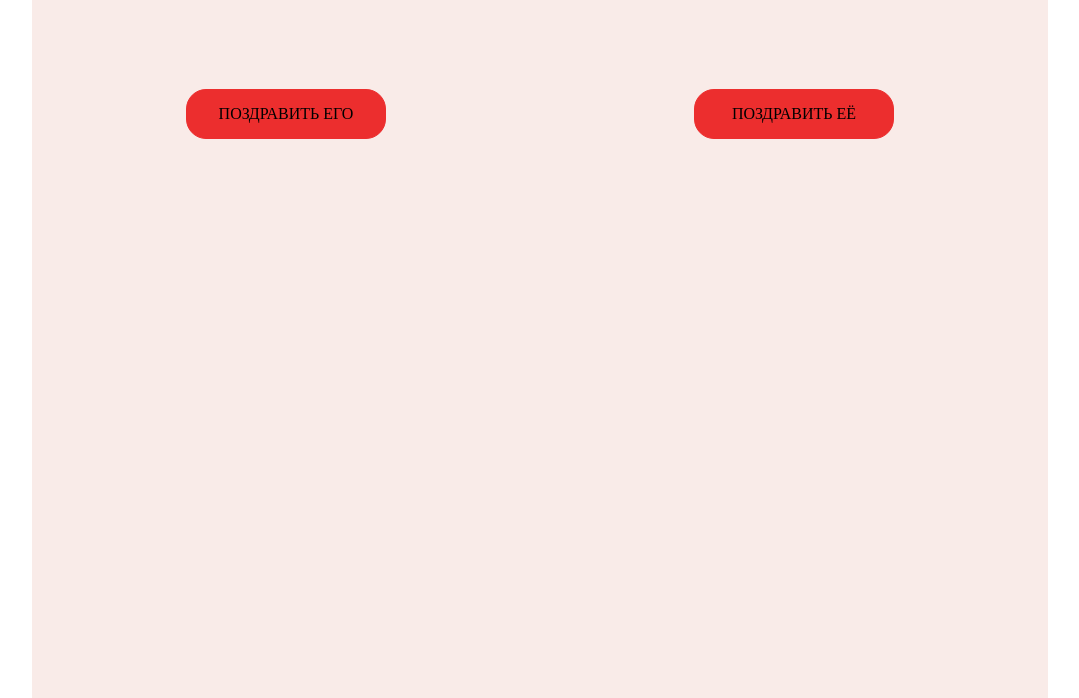
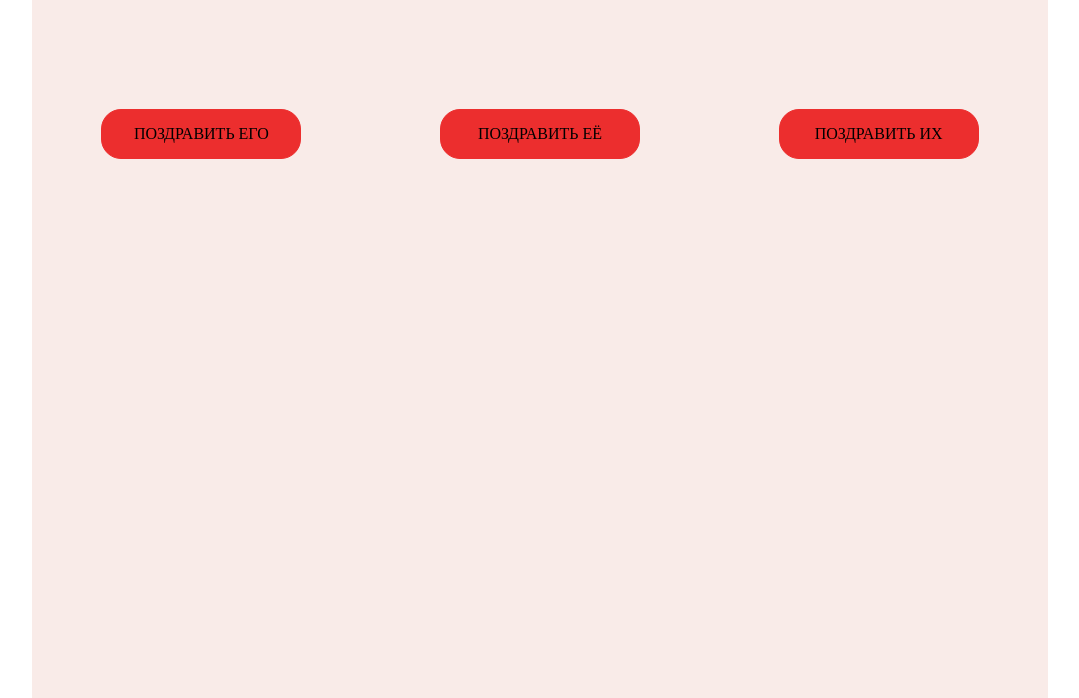
Before and after one commit to LeoUral/Random, a PHP site: page / in a window 1280 px wide. Shown: the part 49-747 px from the top of the page, without its empty margins (100-1179 px from the left). Run offline with PHP 8.4, Linux system fonts and the light colour scheme.

Commit message:
Добавлены варианты
Добавил варианты поздравлений (с юбилеем, с 14 февраля, днем свадьбы), а так же поздравление группы

```diff
--- a/project/index.html
+++ b/project/index.html
@@ -27,19 +27,35 @@
                 <div class="congratulate_them">
                     <div class="congratulate_him who" data-one="him">поздравить его</div>
                     <div class="congratulate_her who" data-one="her">поздравить её</div>
+                    <div class="congratulate_group who" data-one="group">поздравить их</div>
                 </div>
                 <div class="congratulete_select">
                     <div class="congr_select_him off_block_off">
                         <div class="birthday_him congr" data-two="birthday">с днем рождения</div>
+                        <div class="jubilee_him congr" data-two="jubilee">с юбилеем</div>
                         <div class="new_year_him congr" data-two="new_year">с новым годом</div>
                         <div class="february_23 congr" data-two="february_23">с 23 февраля</div>
+                        <div class="february_14_him congr" data-two="february_14">с 14 февраля</div>
+                        <div class="wedding_day_him congr" data-two="wedding_day">с днем свадьбы</div>
                         <div class="another_him congr" data-two="another">прочее</div>
                     </div>
                     <div class="congr_select_her off_block_off">
                         <div class="birthday_her congr" data-two="birthday">с днем рождения</div>
+                        <div class="jubilee_her congr" data-two="jubilee">с юбилеем</div>
                         <div class="new_year_her congr" data-two="new_year">с новым годом</div>
                         <div class="march_8 congr" data-two="march_8">с 8-м марта</div>
+                        <div class="february_14_her congr" data-two="february_14">с 14 февраля</div>
+                        <div class="wedding_day_her congr" data-two="wedding_day">с днем свадьбы</div>
                         <div class="another_her congr" data-two="another">прочее</div>
+                    </div>
+                    <div class="congr_select_group off_block_off">
+                        <div class="birthday_group congr" data-two="birthday">с днем рождения</div>
+                        <div class="jubilee_group congr" data-two="jubilee">с юбилеем</div>
+                        <div class="new_year_group congr" data-two="new_year">с новым годом</div>
+                        <div class="february_23_group congr" data-two="february_23">с 23 февраля</div>
+                        <div class="march_8_group congr" data-two="march_8">с 8-м марта</div>
+                        <div class="wedding_daygroupr congr" data-two="wedding_day">с днем свадьбы</div>
+                        <div class="another_group congr" data-two="another">прочее</div>
                     </div>
                 </div>
                 <div class="comgratulate_text">
--- a/project/script/script.js
+++ b/project/script/script.js
@@ -18,13 +18,22 @@ window.addEventListener('load', () => {
             const herBtn = document.querySelector('.congratulate_her');
             const himBlock = document.querySelector('.congr_select_him');
             const herBlock = document.querySelector('.congr_select_her');
+            const groupBtn = document.querySelector('.congratulate_group');
+            const groupBlock = document.querySelector('.congr_select_group');
 
+            //отключаем в html не активные кнопки, включаем выбранный блок
             if (findings.who === 'him') {
                 herBtn.classList.add('off_block');
+                groupBtn.classList.add('off_block');
                 himBlock.classList.remove('off_block_off');
-            } else {
+            } else if (findings.who === 'her') {
                 himBtn.classList.add('off_block');
+                groupBtn.classList.add('off_block');
                 herBlock.classList.remove('off_block_off');
+            } else if (findings.who === 'group') {
+                himBtn.classList.add('off_block');
+                herBtn.classList.add('off_block');
+                groupBlock.classList.remove('off_block_off');
             }
         })
     });
@@ -33,7 +42,7 @@ window.addEventListener('load', () => {
     let congr = document.querySelectorAll('.congr');
     congr.forEach(function (congrBtn) {
         congrBtn.addEventListener('click', function (ev) {
-            let congrWhich = ev.srcElement.dataset.two;
+            let congrWhich = ev.srcElement.dataset.two;//определяем значение класса data-two
             findings.congratulate = congrWhich;
 
             findings.number = Math.floor(Math.random() * 4);// добавить в базу рандомное значение
--- a/project/style/style.css
+++ b/project/style/style.css
@@ -110,7 +110,8 @@ main {
 }
 .congratulate_them,
 .congr_select_him,
-.congr_select_her {
+.congr_select_her,
+.congr_select_group {
   width: 100%;
   min-height: 100px;
   display: -webkit-box;
@@ -120,29 +121,22 @@ main {
   -webkit-box-direction: normal;
       -ms-flex-direction: row;
           flex-direction: row;
-  -ms-flex-wrap: nowrap;
-      flex-wrap: nowrap;
+  -ms-flex-wrap: wrap;
+      flex-wrap: wrap;
   -ms-flex-pack: distribute;
       justify-content: space-around;
   margin: 0 0 100px 0;
   -webkit-animation: block_on 1.5s;
           animation: block_on 1.5s;
 }
-.congratulate_him,
-.congratulate_her,
-.birthday_him,
-.new_year_him,
-.february_23,
-.another_him,
-.birthday_her,
-.new_year_her,
-.march_8,
-.another_her {
+.congr,
+.who {
   width: 200px;
   height: 50px;
   border: 1px solid #ec2e2e;
   background-color: #ec2e2e;
   border-radius: 20px;
+  margin: 20px;
   padding: 15px;
   -webkit-box-sizing: border-box;
           box-sizing: border-box;
--- a/project/style/style.less
+++ b/project/style/style.less
@@ -89,32 +89,26 @@ main {
 
 .congratulate_them,
 .congr_select_him,
-.congr_select_her {
+.congr_select_her,
+.congr_select_group {
     width          : 100%;
     min-height     : 100px;
     display        : flex;
     flex-direction : row;
-    flex-wrap      : nowrap;
+    flex-wrap      : wrap;
     justify-content: space-around;
     margin         : 0 0 100px 0;
     animation      : block_on 1.5s;
 }
 
-.congratulate_him,
-.congratulate_her,
-.birthday_him,
-.new_year_him,
-.february_23,
-.another_him,
-.birthday_her,
-.new_year_her,
-.march_8,
-.another_her {
+.congr,
+.who {
     width           : 200px;
     height          : 50px;
     border          : 1px solid @colorBTN;
     background-color: @colorBTN;
     border-radius   : 20px;
+    margin          : 20px;
     padding         : 15px;
     box-sizing      : border-box;
     text-align      : center;
```
Also changed, not shown: other parts of project/style/style.css (+4 -20 lines), other parts of project/style/style.less (+4 -20 lines).
